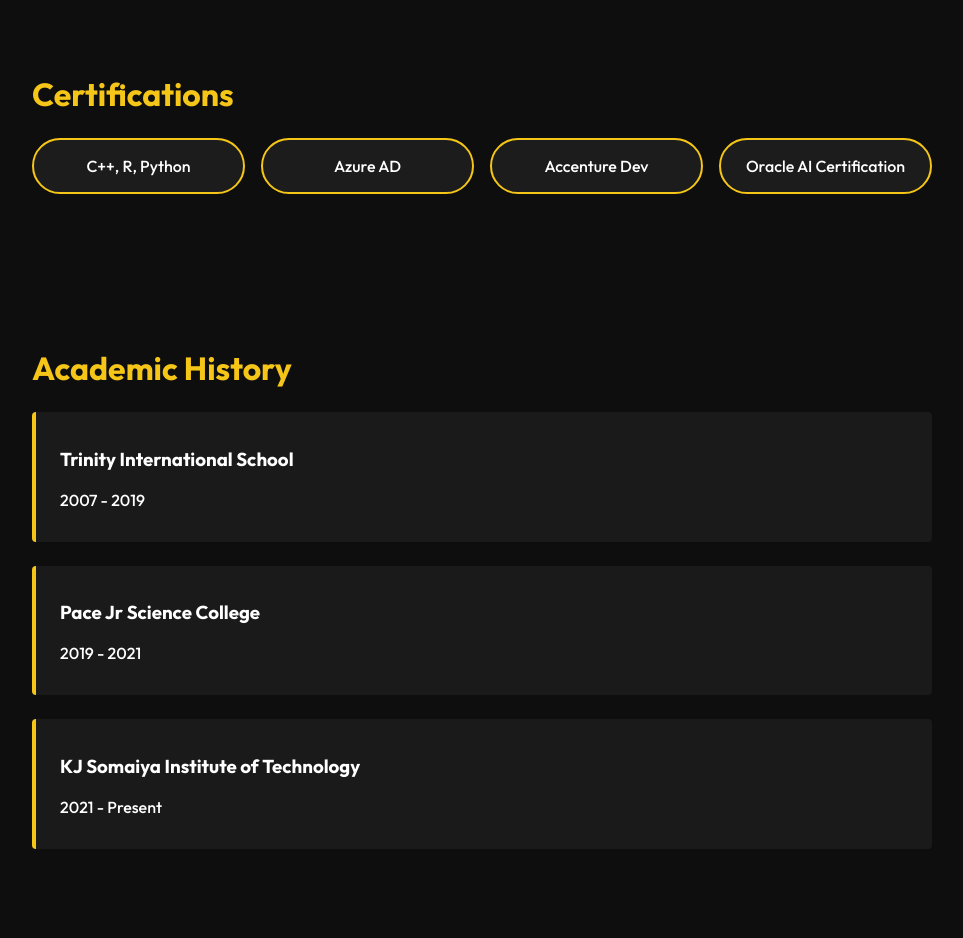
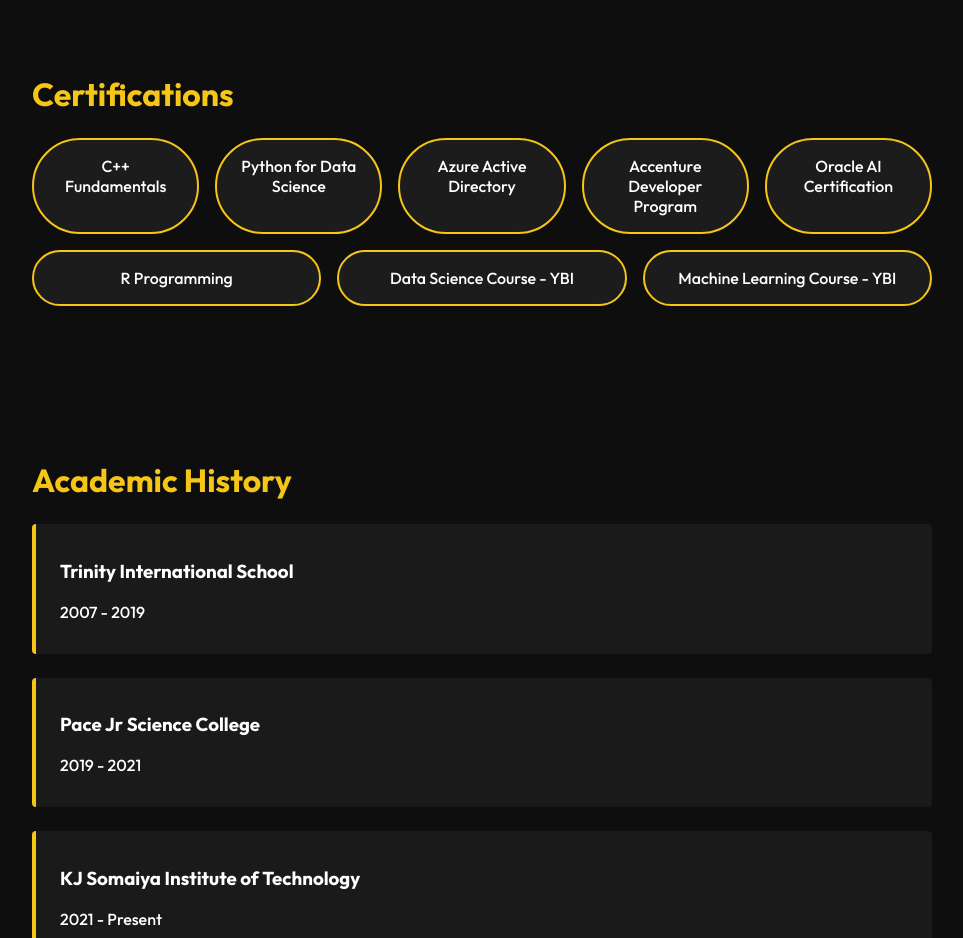
Before and after one commit to RishiSpace/Landing, a plain HTML site: page main.html in a window 1280 px wide. Shown: the part 1640-2578 px from the top of the page, without its empty margins (158-1121 px from the left). Before the commit the page ends 2553 px from the top, so only its background shows below. Drawn offline with Linux system fonts and the light colour scheme; no server answers.

Commit message:
Updated Certifications

```diff
--- a/main.html
+++ b/main.html
@@ -65,10 +65,14 @@
     <div class="container">
       <h2>Certifications</h2>
       <div class="cert-line">
-        <div class="cert-bubble">C++, R, Python</div>
-        <div class="cert-bubble">Azure AD</div>
-        <div class="cert-bubble">Accenture Dev</div>
+        <div class="cert-bubble">C++ Fundamentals</div>
+        <div class="cert-bubble">Python for Data Science</div>
+        <div class="cert-bubble">Azure Active Directory</div>
+        <div class="cert-bubble">Accenture Developer Program</div>
         <div class="cert-bubble">Oracle AI Certification</div>
+        <div class="cert-bubble">R Programming</div>
+        <div class="cert-bubble">Data Science Course - YBI</div>
+        <div class="cert-bubble">Machine Learning Course - YBI</div>
       </div>
     </div>
   </section>
```
